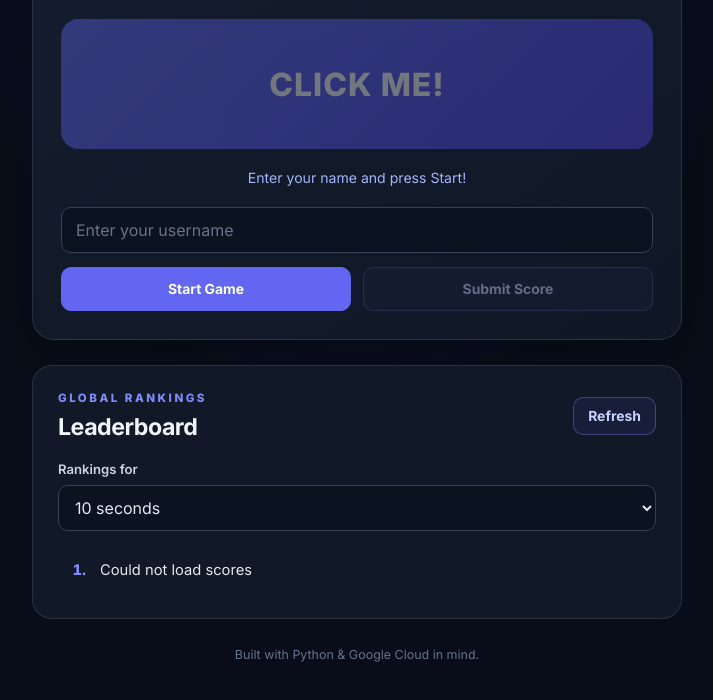
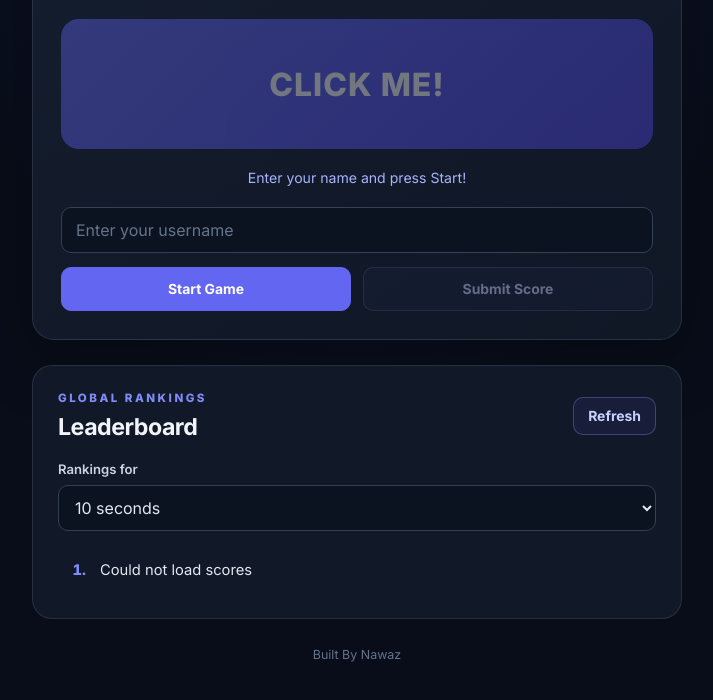
Before and after one commit to NAWAZVS/cloud-clicker-game, a plain HTML site: page index.html in a window 1280 px wide. Shown: the part 470-1170 px from the top of the page, without its empty margins (283-996 px from the left). Drawn offline with Linux system fonts and the light colour scheme; no server answers.

Commit message:
Fix HTML formatting and update footer text

```diff
--- a/index.html
+++ b/index.html
@@ -99,7 +99,7 @@
             </ol>
         </section>
 
-        <footer>Built with Python & Google Cloud in mind.</footer>
+        <footer>Built By Nawaz</footer>
     </main>
 
     <script src="script.js"></script>
```
